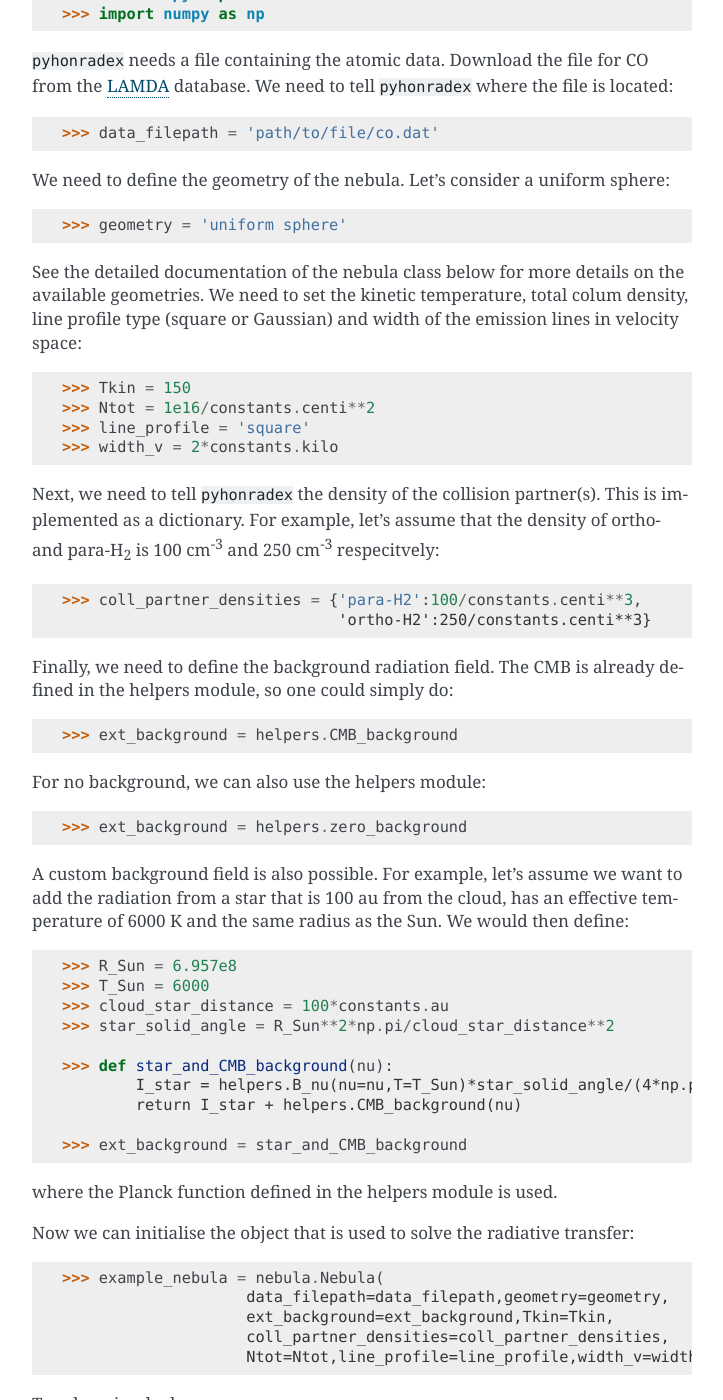
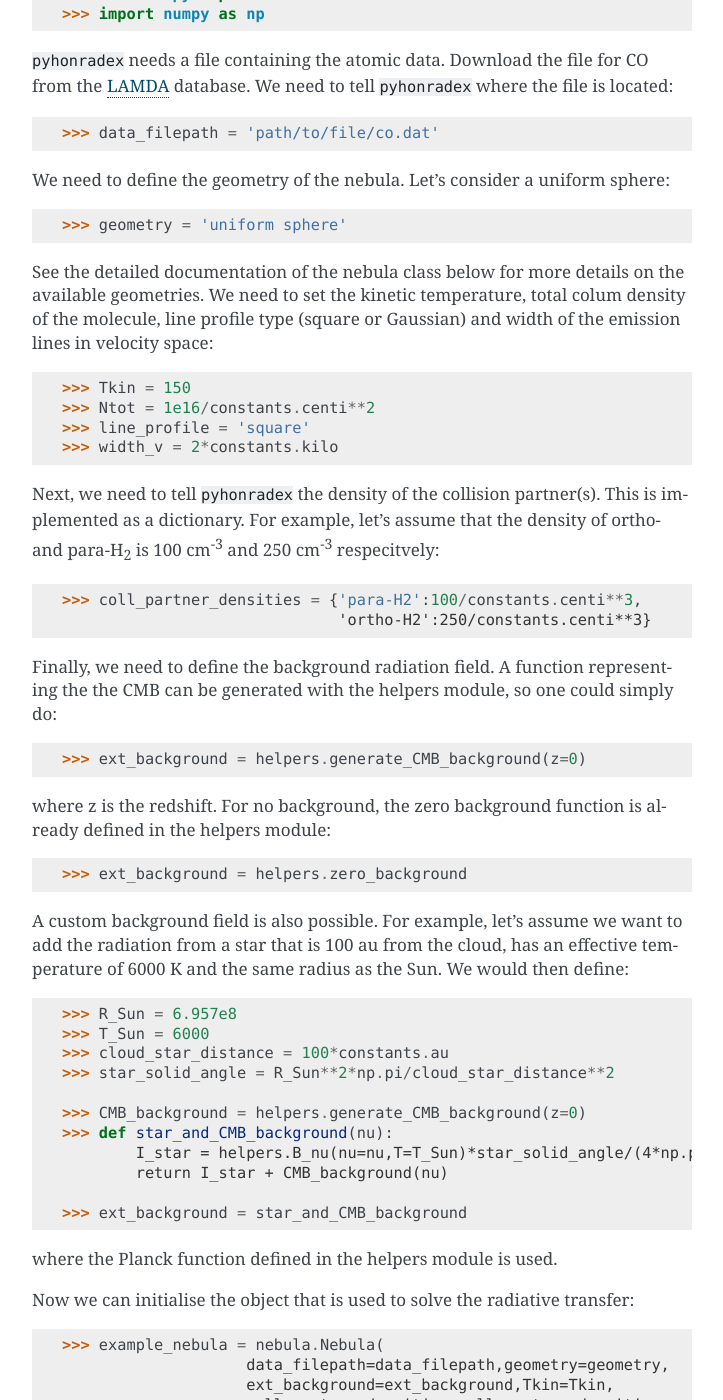
Before and after one commit to gica3618/pythonradex, a Sphinx documentation site: the page built from docs/index.rst, in a window 1280 px wide and 1400 px high, scrolled down 1175 px. Shown: the whole window, without its empty margins (388-1111 px from the left). Built offline with Sphinx 7.4.7, drawn with Linux system fonts in a browser that asks for light colours.

Commit message:
added possibility to specify redshift of CMB

```diff
--- a/docs/index.rst
+++ b/docs/index.rst
@@ -54,7 +54,7 @@ We need to define the geometry of the nebula. Let's consider a uniform sphere::
 
     >>> geometry = 'uniform sphere'
 
-See the detailed documentation of the nebula class below for more details on the available geometries. We need to set the kinetic temperature, total colum density, line profile type (square or Gaussian) and width of the emission lines in velocity space::
+See the detailed documentation of the nebula class below for more details on the available geometries. We need to set the kinetic temperature, total colum density of the molecule, line profile type (square or Gaussian) and width of the emission lines in velocity space::
 
     >>> Tkin = 150
     >>> Ntot = 1e16/constants.centi**2
@@ -66,11 +66,11 @@ Next, we need to tell ``pyhonradex`` the density of the collision partner(s). Th
     >>> coll_partner_densities = {'para-H2':100/constants.centi**3,
                                   'ortho-H2':250/constants.centi**3}
 
-Finally, we need to define the background radiation field. The CMB is already defined in the helpers module, so one could simply do::
+Finally, we need to define the background radiation field. A function representing the the CMB can be generated with the helpers module, so one could simply do::
 
-    >>> ext_background = helpers.CMB_background
+    >>> ext_background = helpers.generate_CMB_background(z=0)
 
-For no background, we can also use the helpers module::
+where z is the redshift. For no background, the zero background function is already defined in the helpers module::
 
     >>> ext_background = helpers.zero_background
 
@@ -81,9 +81,10 @@ A custom background field is also possible. For example, let's assume we want to
     >>> cloud_star_distance = 100*constants.au
     >>> star_solid_angle = R_Sun**2*np.pi/cloud_star_distance**2
 
+    >>> CMB_background = helpers.generate_CMB_background(z=0)
     >>> def star_and_CMB_background(nu):
             I_star = helpers.B_nu(nu=nu,T=T_Sun)*star_solid_angle/(4*np.pi)
-            return I_star + helpers.CMB_background(nu)
+            return I_star + CMB_background(nu)
 
     >>> ext_background = star_and_CMB_background
 
```
Also changed, not shown: 4 other files.
